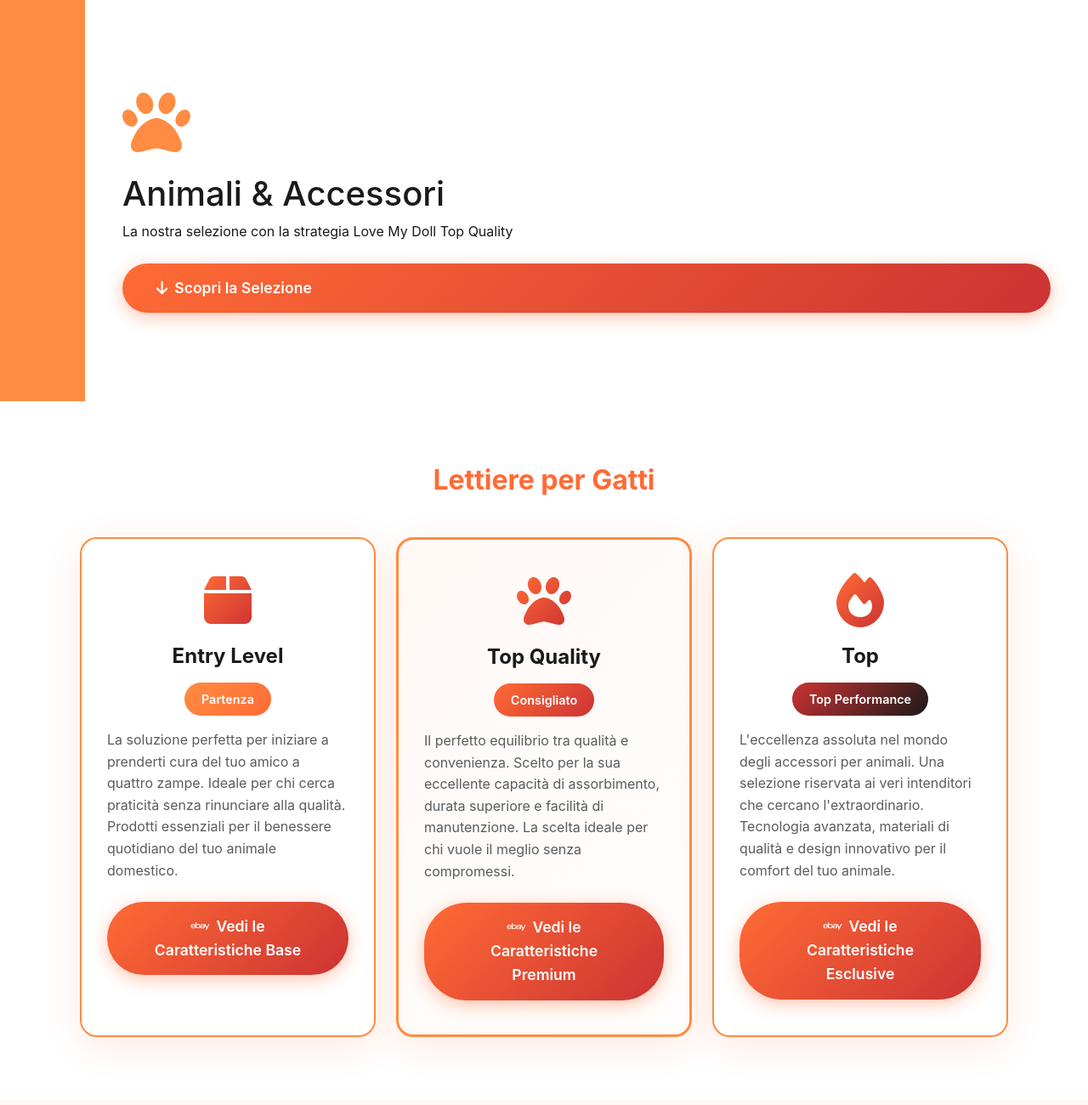
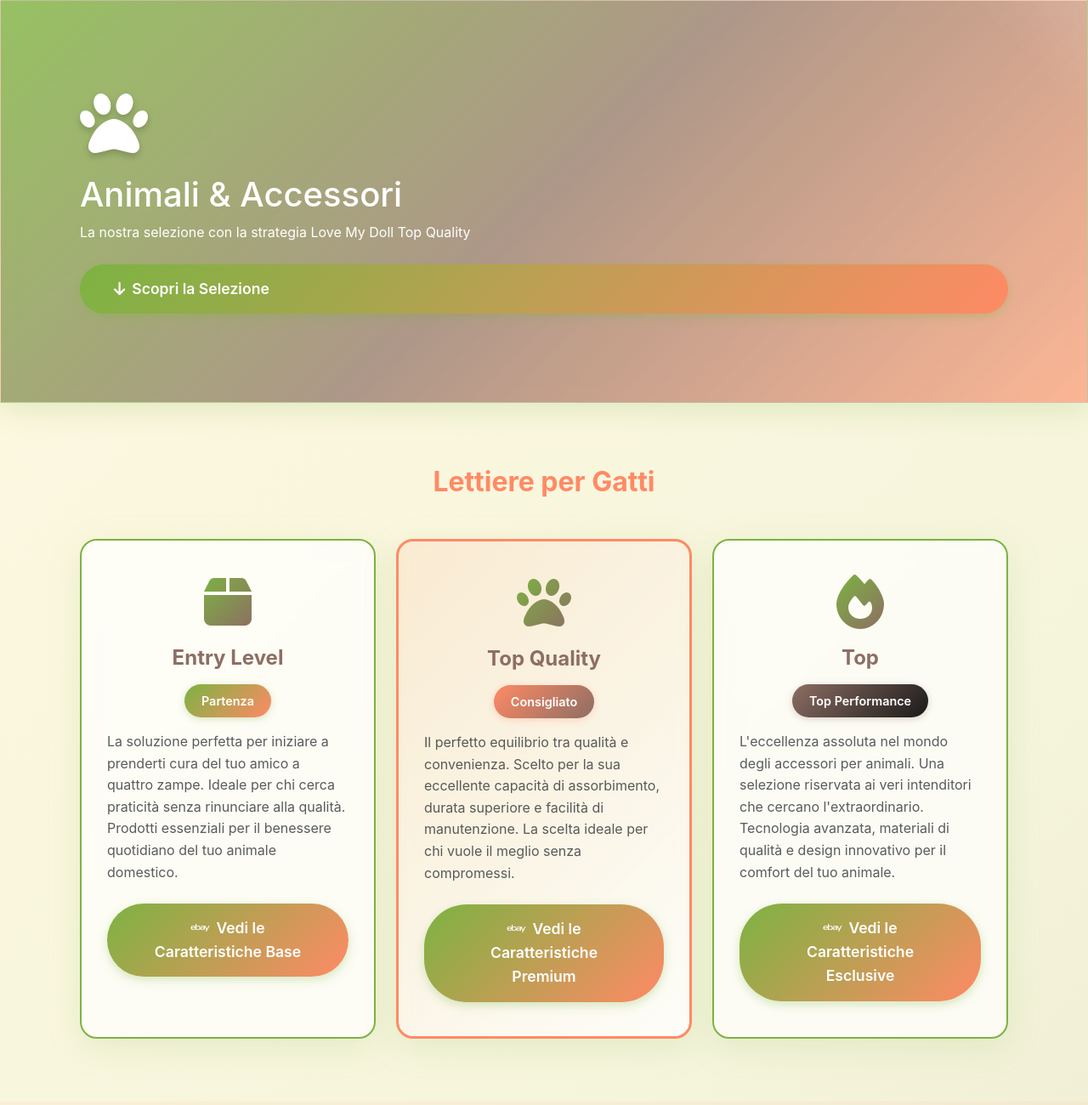
Before and after one commit to nilo1221/EBAY, a plain HTML site: page animali/index.html in a window 1280 px wide. Shown: the top 1300 px of the page at 85% size. Drawn offline with nearby package versions, Linux system fonts and the light colour scheme; a script that the page names is missing.

Commit message:
Aggiornata palette colori animali con Opzione 1 naturale e calda + effetti glassmorphism

```diff
--- a/css/styles.css
+++ b/css/styles.css
@@ -39,16 +39,18 @@
     --casa-secondary: #FAFAFA;
     --casa-text: #1A1A1A;
 
-    /* Palette Nicchia Animali (Rosa Pastello + Fucsia Tenue) */
-    --animali-hero-bg: #FDF2F5;
-    --animali-accent: #D63384;
-    --animali-orange: #FF6B35;
-    --animali-red: #CC3333;
-    --animali-trust: #FF8C42;
+    /* Palette Nicchia Animali (Naturale & Calda) */
+    --animali-hero-bg: #FFF8E1;
+    --animali-accent: #7CB342;
+    --animali-olive: #7CB342;
+    --animali-brown: #8D6E63;
+    --animali-orange: #FF8A65;
+    --animali-beige: #F5F5DC;
+    --animali-cream: #FFF8E1;
     --animali-white: #FFFFFF;
     --animali-black: #1A1A1A;
-    --animali-primary: #FFFFFF;
-    --animali-secondary: #FAFAFA;
+    --animali-primary: #FFF8E1;
+    --animali-secondary: #F5F5DC;
     --animali-text: #1A1A1A;
 
     /* Spaziature */
@@ -1141,14 +1143,14 @@ body {
 }
 
 .subcategory-grid .bento-item[data-category="animali"] {
-    background: linear-gradient(135deg, #F3E5F5 0%, #E1BEE7 100%);
-    border-color: #BA68C8;
+    background: linear-gradient(135deg, #FFF8E1 0%, #F5F5DC 100%);
+    border-color: #7CB342;
 }
 
 .subcategory-grid .bento-item[data-category="animali"]:hover {
-    background: linear-gradient(135deg, #E1BEE7 0%, #CE93D8 100%);
-    border-color: #AB47BC;
-    box-shadow: 0 8px 20px rgba(171, 71, 188, 0.3);
+    background: linear-gradient(135deg, #F5F5DC 0%, #E8E4C9 100%);
+    border-color: #8D6E63;
+    box-shadow: 0 8px 20px rgba(124, 179, 66, 0.3);
 }
 
 .subcategory-grid .bento-item[data-category="moda"] {
@@ -1404,62 +1406,81 @@ body {
 
 /* Nicchia Animali Styles */
 .animali-body {
-    background-color: var(--animali-primary);
+    background: linear-gradient(135deg, #FFF8E1 0%, #F5F5DC 50%, #E8E4C9 100%);
     color: var(--animali-text);
 }
 
 .animali-hero {
-    background: #FFFFFF;
+    background: linear-gradient(135deg, rgba(124, 179, 66, 0.8) 0%, rgba(141, 110, 99, 0.7) 50%, rgba(255, 138, 101, 0.6) 100%);
+    backdrop-filter: blur(10px);
+    -webkit-backdrop-filter: blur(10px);
+    border: 1px solid rgba(255, 255, 255, 0.3);
+    box-shadow: 0 8px 32px rgba(124, 179, 66, 0.2);
     padding: 80px 20px;
     text-align: left;
-    color: #1A1A1A;
+    color: #FFFFFF;
     position: relative;
     overflow: hidden;
-    border-left: 100px solid #FF8C42;
+}
+
+.animali-hero::before {
+    content: '';
+    position: absolute;
+    top: 0;
+    left: 0;
+    right: 0;
+    bottom: 0;
+    background: linear-gradient(45deg, transparent 30%, rgba(255, 255, 255, 0.3) 50%, transparent 70%);
+    pointer-events: none;
+    animation: glassShine 3s infinite;
 }
 
 .animali-hero-icon {
     font-size: 5rem;
     margin-bottom: 20px;
-    color: #FF8C42;
+    color: #FFFFFF;
     position: relative;
     z-index: 2;
+    text-shadow: 0 4px 8px rgba(0, 0, 0, 0.2);
 }
 
 .animali-product-card {
-    background: white;
+    background: rgba(255, 255, 255, 0.7);
+    backdrop-filter: blur(10px);
+    -webkit-backdrop-filter: blur(10px);
     border-radius: var(--radius-lg);
     padding: 40px 30px;
-    box-shadow: 0 10px 40px rgba(255, 107, 53, 0.15);
+    box-shadow: 0 10px 40px rgba(124, 179, 66, 0.15);
     transition: all 0.3s ease;
     height: 100%;
-    border: 2px solid var(--animali-trust);
+    border: 2px solid var(--animali-olive);
 }
 
 .animali-product-card:hover {
     transform: translateY(-10px);
-    box-shadow: 0 20px 60px rgba(255, 107, 53, 0.25);
+    box-shadow: 0 20px 60px rgba(124, 179, 66, 0.3);
+    border-color: var(--animali-brown);
 }
 
 .animali-product-card.featured:hover {
-    border-color: #FF8C42;
-    box-shadow: 0 20px 60px rgba(255, 140, 66, 0.3);
+    border-color: var(--animali-orange);
+    box-shadow: 0 20px 60px rgba(255, 138, 101, 0.4);
 }
 
 .animali-product-card.featured {
-    border: 3px solid #FF8C42;
-    background: linear-gradient(135deg, rgba(255, 140, 66, 0.05) 0%, rgba(255, 140, 66, 0.02) 100%);
+    border: 3px solid var(--animali-orange);
+    background: linear-gradient(135deg, rgba(255, 138, 101, 0.1) 0%, rgba(255, 255, 255, 0.8) 100%);
 }
 
 .animali-product-card h3 {
-    color: #1A1A1A;
+    color: var(--animali-brown);
     font-size: 1.5rem;
     font-weight: 700;
     margin-bottom: 15px;
 }
 
 .animali-product-card p {
-    color: #1A1A1A;
+    color: var(--animali-text);
     font-size: 1rem;
     line-height: 1.6;
 }
@@ -1467,49 +1488,52 @@ body {
 .animali-product-icon {
     font-size: 4rem;
     margin-bottom: 20px;
-    background: linear-gradient(135deg, var(--animali-orange) 0%, var(--animali-red) 100%);
+    background: linear-gradient(135deg, var(--animali-olive) 0%, var(--animali-brown) 100%);
     -webkit-background-clip: text;
     -webkit-text-fill-color: transparent;
     background-clip: text;
 }
 
 .animali-badge-low {
-    background: linear-gradient(135deg, var(--animali-trust) 0%, var(--animali-orange) 100%);
+    background: linear-gradient(135deg, var(--animali-olive) 0%, var(--animali-orange) 100%);
     color: var(--animali-white);
     padding: 8px 20px;
     border-radius: 50px;
     font-weight: 600;
     font-size: 0.9rem;
+    box-shadow: 0 2px 8px rgba(124, 179, 66, 0.3);
 }
 
 .animali-badge-middle {
-    background: linear-gradient(135deg, var(--animali-orange) 0%, var(--animali-red) 100%);
+    background: linear-gradient(135deg, var(--animali-orange) 0%, var(--animali-brown) 100%);
     color: var(--animali-white);
     padding: 8px 20px;
     border-radius: 50px;
     font-weight: 600;
     font-size: 0.9rem;
+    box-shadow: 0 2px 8px rgba(255, 138, 101, 0.3);
 }
 
 .animali-badge-high {
-    background: linear-gradient(135deg, var(--animali-red) 0%, var(--animali-black) 100%);
+    background: linear-gradient(135deg, var(--animali-brown) 0%, var(--animali-black) 100%);
     color: var(--animali-white);
     padding: 8px 20px;
     border-radius: 50px;
     font-weight: 600;
     font-size: 0.9rem;
+    box-shadow: 0 2px 8px rgba(141, 110, 99, 0.3);
 }
 
 .animali-btn-ebay {
-    background: linear-gradient(135deg, var(--animali-orange) 0%, var(--animali-red) 100%);
+    background: linear-gradient(135deg, var(--animali-olive) 0%, var(--animali-orange) 100%);
     color: var(--animali-white);
     border: none;
     padding: 15px 40px;
     border-radius: 50px;
     font-weight: 600;
     font-size: 1.1rem;
-    transition: all 0.3s ease;
-    box-shadow: 0 5px 20px rgba(255, 107, 53, 0.4);
+    box-shadow: 0 4px 12px rgba(124, 179, 66, 0.3);
+    transition: all 0.3s ease;
     width: 100%;
 }
 
@@ -1519,7 +1543,8 @@ body {
 
 .animali-btn-ebay:hover {
     transform: translateY(-3px);
-    box-shadow: 0 12px 35px rgba(255, 107, 53, 0.6);
+    background: linear-gradient(135deg, var(--animali-orange) 0%, var(--animali-brown) 100%);
+    box-shadow: 0 12px 35px rgba(255, 138, 101, 0.4);
     color: var(--animali-white);
 }
 
@@ -1529,41 +1554,44 @@ body {
 
 .animali-btn-ebay:active {
     transform: translateY(-1px);
-    box-shadow: 0 5px 20px rgba(255, 107, 53, 0.4);
+    box-shadow: 0 5px 20px rgba(124, 179, 66, 0.3);
 }
 
 .animali-footer {
-    background: #FFFFFF;
-    color: #1A1A1A;
+    background: linear-gradient(135deg, rgba(124, 179, 66, 0.8) 0%, rgba(141, 110, 99, 0.7) 100%);
+    backdrop-filter: blur(10px);
+    -webkit-backdrop-filter: blur(10px);
+    border: 1px solid rgba(255, 255, 255, 0.3);
+    color: #FFFFFF;
     padding: 60px 0 30px;
     margin-top: 80px;
 }
 
 .animali-footer a {
-    color: #1A1A1A;
+    color: #FFFFFF;
     text-decoration: none;
     transition: color 0.3s ease;
 }
 
 .animali-footer a:hover {
-    color: #FF8C42;
+    color: var(--animali-cream);
 }
 
 .animali-footer h5 {
     font-weight: 600;
     margin-bottom: 20px;
-    color: #FF8C42;
+    color: var(--animali-cream);
 }
 
 .animali-footer-glass {
-    color: #1A1A1A;
-    background: rgba(255, 140, 66, 0.1);
+    color: #FFFFFF;
+    background: rgba(255, 255, 255, 0.1);
     -webkit-backdrop-filter: blur(10px);
     backdrop-filter: blur(10px);
     padding: 15px 20px;
     border-radius: 10px;
-    border: 1px solid rgba(255, 140, 66, 0.25);
-    box-shadow: 0 4px 15px rgba(0, 0, 0, 0.1);
+    border: 1px solid rgba(255, 255, 255, 0.3);
+    box-shadow: 0 4px 15px rgba(124, 179, 66, 0.2);
     margin-top: 15px;
 }
 
@@ -1587,7 +1615,7 @@ body {
 }
 
 .animali-social-links a:hover {
-    background: var(--animali-orange);
+    background: var(--animali-olive);
     color: var(--animali-white);
 }
 
```
